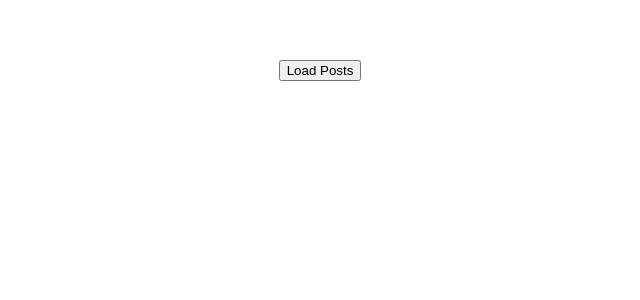
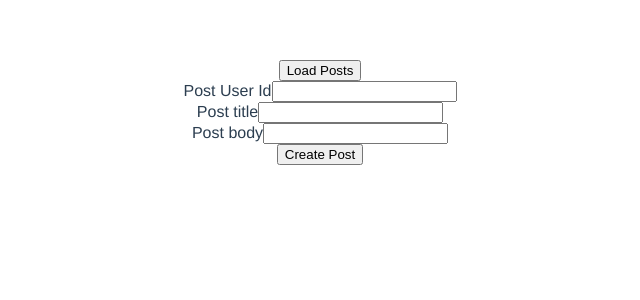
Before and after one commit to Omaralabdullah051/vue-http-request, a Vue app: page / in a window 1280 px wide. Shown: the top 300 px of the page, without its empty margins (320-960 px from the left). Built offline with nearby package versions, Linux system fonts and the light colour scheme.

Commit message:
made POST request

```diff
--- a/src/App.vue
+++ b/src/App.vue
@@ -1,14 +1,17 @@
 <template>
   <PostList/>
+  <CreatePost/>
 </template>
 
 <script>
 import PostList from "./components/PostList.vue";
+import CreatePost from "./components/CreatePost.vue";
 
 export default {
   name: 'App',
   components: {
     PostList,
+    CreatePost,
   }
 }
 </script>
--- /dev/null
+++ b/src/components/CreatePost.vue
@@ -0,0 +1,46 @@
+<template>
+    <div>
+      <form @submit.prevent="createPost">
+        <div>
+            <label for="userId">Post User Id</label>
+            <input type="text" id="userId" v-model="formData.userId">
+        </div>
+        <div>
+            <label for="title">Post title</label>
+            <input type="text" id="title" v-model="formData.title">
+        </div>
+        <div>
+            <label for="body">Post body</label>
+            <input type="text" id="body" v-model="formData.body">
+        </div>
+        <button>Create Post</button>
+      </form>
+    </div>
+</template>
+
+<script>
+import axios from "axios";
+    export default {
+        name: 'CreatePost',
+        data(){
+            return{
+                formData: {
+                    userId: '',
+                    title: '',
+                    body: ''
+                }
+            }
+        },
+        methods:{
+            createPost(){
+               axios.post('https://jsonplaceholder.typicode.com/posts', this.formData)
+               .then(data => console.log(data))
+               .then(err => console.log(err))
+            }
+        }
+    }
+</script>
+
+<style scoped>
+
+</style>
```
